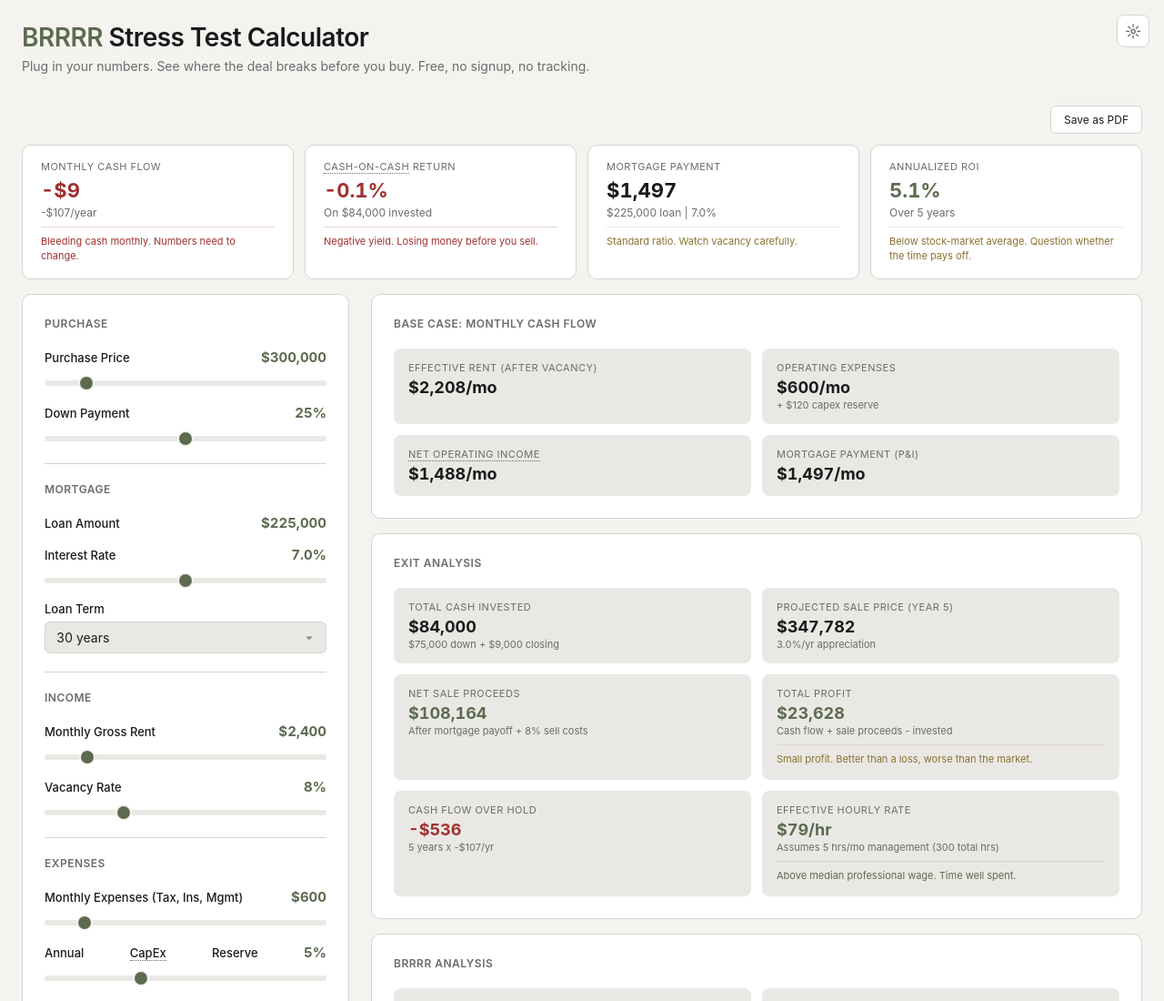
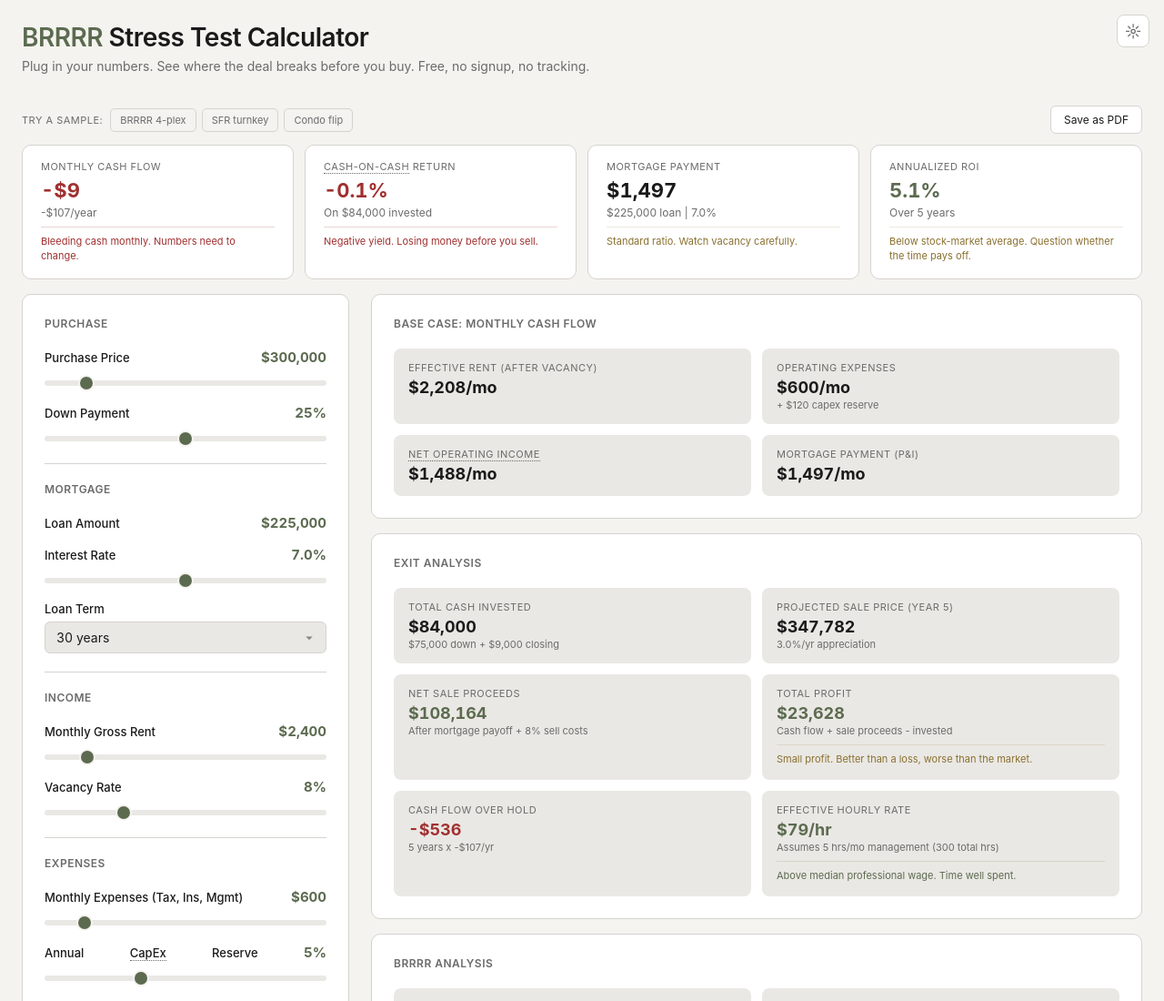
Before and after one commit to sbc1-code/deal-stress-tester, a plain HTML site: page index.html in a window 1280 px wide. Shown: the top 1100 px of the page at 91% size. Drawn offline with Linux system fonts and the light colour scheme.

Commit message:
Add sample deal picker: 3 presets demo the calculator in 5 seconds
Three preset buttons in the page-actions row: BRRRR 4-plex (matches
the README's real-deal anchor), SFR turnkey (no rehab baseline),
Condo flip (high rehab, 1yr hold). Each loads pre-filled values,
fires input/change events to update slider labels, runs update(),
and smooth-scrolls to results so the user sees the effect.

Active preset is highlighted with the sage accent. Pattern F from
the research brief: pre-populated first-run states (a la Linear,
Cron, HEY) so judging the calculator's value takes seconds.

Co-Authored-By: Claude Opus 4.7 <noreply@anthropic.com>

```diff
--- a/index.html
+++ b/index.html
@@ -380,9 +380,44 @@
   /* Page actions row */
   .page-actions {
     display: flex;
-    justify-content: flex-end;
-    gap: 8px;
+    justify-content: space-between;
+    align-items: center;
+    gap: 12px;
     margin-bottom: 12px;
+    flex-wrap: wrap;
+  }
+  .sample-deals {
+    display: flex;
+    align-items: center;
+    gap: 6px;
+    font-size: 11px;
+    color: var(--muted);
+    flex-wrap: wrap;
+  }
+  .sample-deals .sample-label {
+    text-transform: uppercase;
+    letter-spacing: 0.5px;
+    margin-right: 2px;
+  }
+  .sample-deals button {
+    font-size: 11px;
+    padding: 5px 10px;
+    background: transparent;
+    border: 1px solid var(--border);
+    color: var(--muted);
+    border-radius: 5px;
+    cursor: pointer;
+    font-family: inherit;
+    transition: border-color 0.15s, color 0.15s, background 0.15s;
+  }
+  .sample-deals button:hover {
+    border-color: var(--accent);
+    color: var(--accent);
+  }
+  .sample-deals button.active {
+    border-color: var(--accent);
+    color: var(--accent);
+    background: rgba(138, 154, 123, 0.08);
   }
   .action-btn {
     font-size: 12px;
@@ -815,6 +850,12 @@
     <div class="print-sub">Generated <span id="print-date"></span> &middot; digito.technology</div>
   </div>
   <div class="page-actions">
+    <div class="sample-deals" role="group" aria-label="Load a sample deal">
+      <span class="sample-label">Try a sample:</span>
+      <button type="button" data-preset="brrrr4plex" onclick="loadPreset('brrrr4plex', this)">BRRRR 4-plex</button>
+      <button type="button" data-preset="sfrTurnkey" onclick="loadPreset('sfrTurnkey', this)">SFR turnkey</button>
+      <button type="button" data-preset="condoFlip" onclick="loadPreset('condoFlip', this)">Condo flip</button>
+    </div>
     <button class="action-btn" type="button" onclick="window.print()" title="Print or save deal as PDF" aria-label="Save deal as PDF">Save as PDF</button>
   </div>
   <div class="stats-row" id="stats-row" role="region" aria-label="Key metrics summary"></div>
@@ -1758,6 +1799,47 @@ function activateLicense() {
   footerSpans.forEach(function(el) { el.textContent = d; });
 })();
 
+// --- Sample deal presets ---
+var DEAL_PRESETS = {
+  brrrr4plex: {
+    purchasePrice: 130000, downPayment: 25, interestRate: 7, loanTerm: 30,
+    monthlyRent: 2400, vacancyRate: 8, monthlyExpenses: 600, capexReserve: 5,
+    closingBuy: 3, closingSell: 8, holdPeriod: 5, appreciation: 3, partners: 3,
+    rehabBudget: 108000, arv: 280000, refiTiming: 6, refiRate: 7, refiLtv: 75, refiClosing: 2
+  },
+  sfrTurnkey: {
+    purchasePrice: 250000, downPayment: 20, interestRate: 7.5, loanTerm: 30,
+    monthlyRent: 1950, vacancyRate: 5, monthlyExpenses: 400, capexReserve: 5,
+    closingBuy: 3, closingSell: 8, holdPeriod: 7, appreciation: 3, partners: 1,
+    rehabBudget: 0, arv: 250000, refiTiming: 6, refiRate: 7.5, refiLtv: 75, refiClosing: 2
+  },
+  condoFlip: {
+    purchasePrice: 180000, downPayment: 25, interestRate: 8, loanTerm: 30,
+    monthlyRent: 1600, vacancyRate: 10, monthlyExpenses: 350, capexReserve: 3,
+    closingBuy: 4, closingSell: 8, holdPeriod: 1, appreciation: 5, partners: 1,
+    rehabBudget: 35000, arv: 275000, refiTiming: 6, refiRate: 8, refiLtv: 75, refiClosing: 2.5
+  }
+};
+
+function loadPreset(name, btnEl) {
+  var preset = DEAL_PRESETS[name];
+  if (!preset) return;
+  Object.keys(preset).forEach(function(id) {
+    var el = document.getElementById(id);
+    if (!el) return;
+    el.value = preset[id];
+    el.dispatchEvent(new Event('input', { bubbles: true }));
+    el.dispatchEvent(new Event('change', { bubbles: true }));
+  });
+  update();
+  // Highlight active preset
+  document.querySelectorAll('.sample-deals button').forEach(function(b) { b.classList.remove('active'); });
+  if (btnEl) btnEl.classList.add('active');
+  // Scroll to results so user sees the effect immediately
+  var stats = document.getElementById('stats-row');
+  if (stats && stats.scrollIntoView) stats.scrollIntoView({ behavior: 'smooth', block: 'start' });
+}
+
 // Initial render
 update();
 
```
